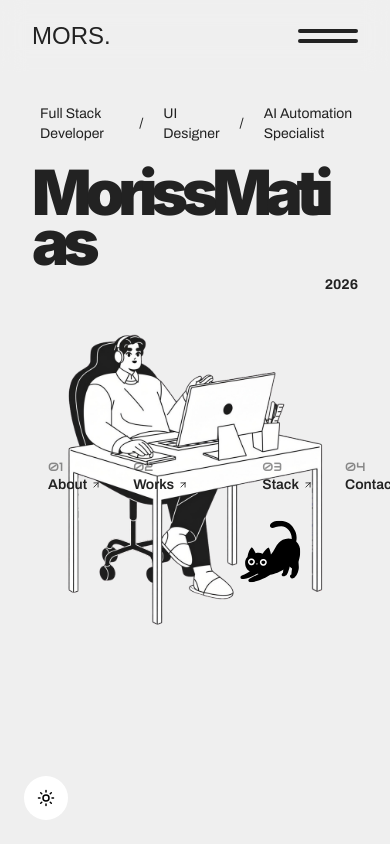
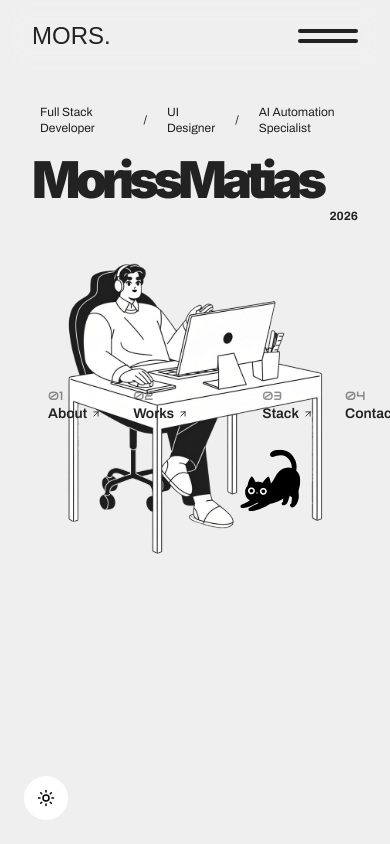
Before and after one commit to mors-codes/portfolio-2026, a Next.js app: page / in a window 390 px wide. Shown: the top 844 px of the page. Built offline with nearby package versions, Linux system fonts and the light colour scheme; a web font is replaced by a local one.

Commit message:
Fix role labels to stay on one line at mobile widths

```diff
--- a/src/components/sections/Hero.tsx
+++ b/src/components/sections/Hero.tsx
@@ -135,7 +135,7 @@ export default function Hero() {
         <div className="inline-block text-left">
           <p
             ref={roleLabelsRef}
-            className="mb-2 ml-2 flex items-center gap-5 font-sans text-sm"
+            className="mb-2 ml-2 flex items-center gap-5 font-sans text-xs md:text-sm"
             style={{ opacity: 0, transform: "translateX(-24px)" }}
           >
             <span>Full Stack Developer</span>
@@ -147,7 +147,7 @@ export default function Hero() {
           <AnimatedName ref={nameRef} />
           <p
             ref={yearRef}
-            className="-mt-4 text-right font-sans text-sm font-bold"
+            className="-mt-4 text-right font-sans text-xs font-bold md:text-sm"
             style={{ opacity: 0, transform: "translateX(24px)" }}
           >
             2026
--- a/src/components/ui/AnimatedName.tsx
+++ b/src/components/ui/AnimatedName.tsx
@@ -10,7 +10,7 @@ const AnimatedName = forwardRef<HTMLHeadingElement>(
       <div className="group relative inline-block">
         <h1
           ref={ref}
-          className="overflow-hidden pt-4 pb-4 pr-4 font-display text-[16vw] font-black leading-[0.8] -tracking-widest md:text-[12vw]"
+          className="overflow-hidden pt-4 pb-4 pr-4 font-display text-[13vw] font-black leading-[0.8] -tracking-widest md:text-[12vw]"
           aria-label={NAME}
         >
           {NAME.split("").map((char, i) => (
@@ -31,7 +31,7 @@ const AnimatedName = forwardRef<HTMLHeadingElement>(
           background-clip: text. Swept across on hover via CSS only. */}
         <div
           aria-hidden="true"
-          className="pointer-events-none absolute inset-0 overflow-hidden pt-4 pb-4 pr-4 font-display text-[16vw] font-black leading-[0.8] -tracking-widest text-transparent md:text-[12vw]"
+          className="pointer-events-none absolute inset-0 overflow-hidden pt-4 pb-4 pr-4 font-display text-[13vw] font-black leading-[0.8] -tracking-widest text-transparent md:text-[12vw]"
         >
           <span
             className="name-glare inline-block h-full w-full transition-[background-position] duration-1100 ease-out group-hover:bg-position-[-50%_0]!"
```
